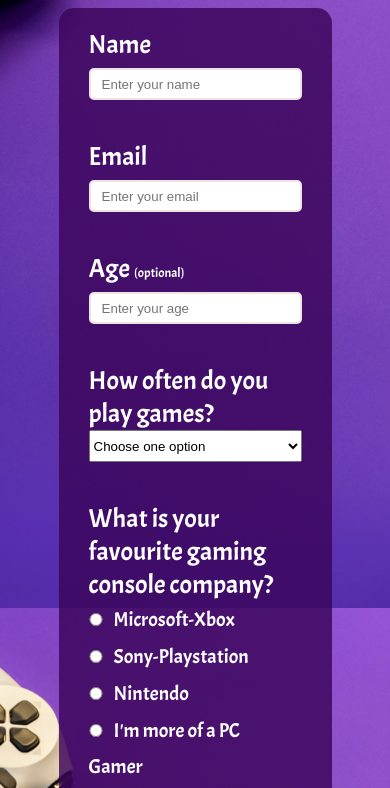
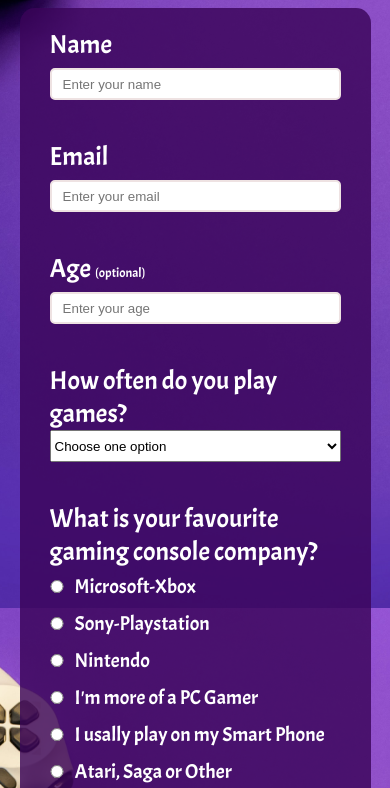
Before and after one commit to Nikhil-H4WK/survey-form, a plain HTML site: page index.html in a window 390 px wide. Shown: the part 236-1024 px from the top of the page. Drawn offline with Linux system fonts and the light colour scheme.

Commit message:
fixes responsiveness

```diff
--- a/styles.css
+++ b/styles.css
@@ -131,7 +131,7 @@ form {
 
  @media screen and (max-width: 600px) {
      .container {
-         width: 85vw;
+         width: 90vw;
      }
  }
 
@@ -146,6 +146,6 @@ form {
 /* Media queries for Tablet landscape */
  @media screen and (max-width: 1200px) {
     .container {
-        width: 70vw;
+        width: 90vw;
     }
  }
```
